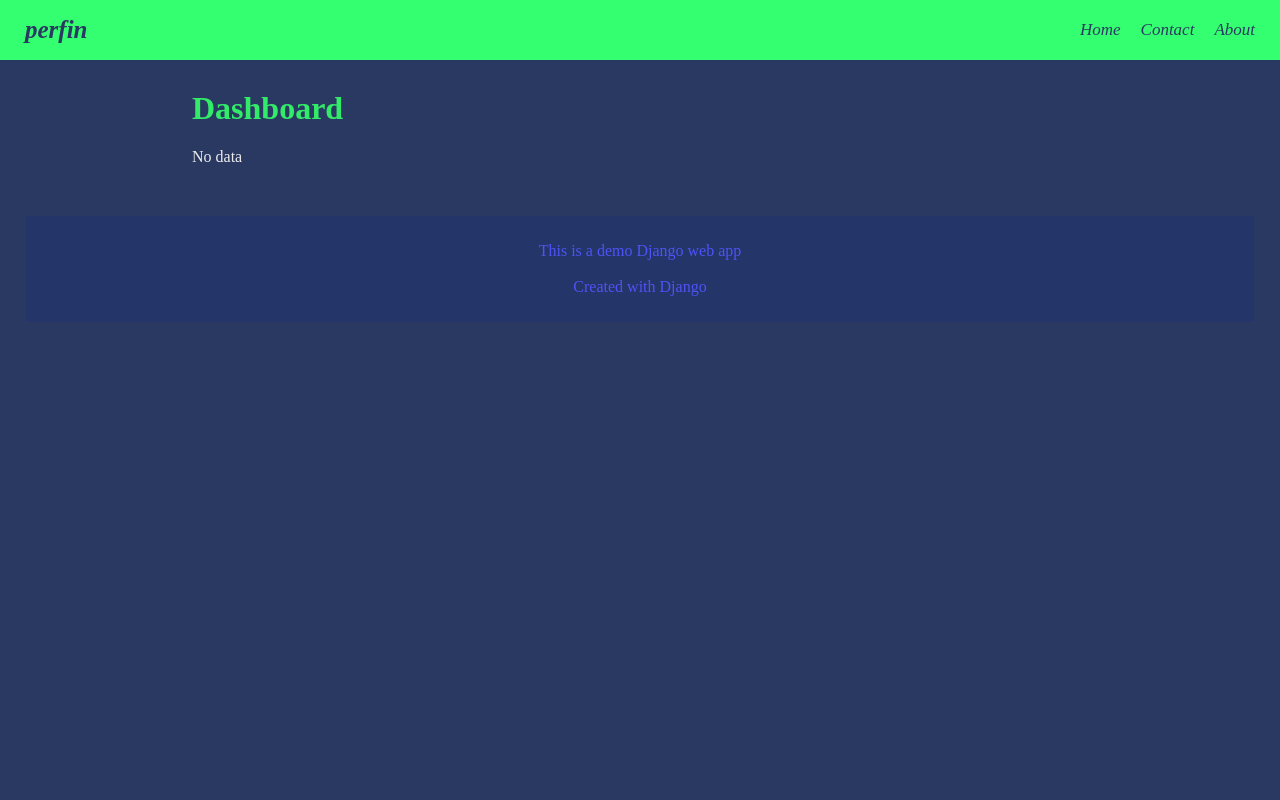
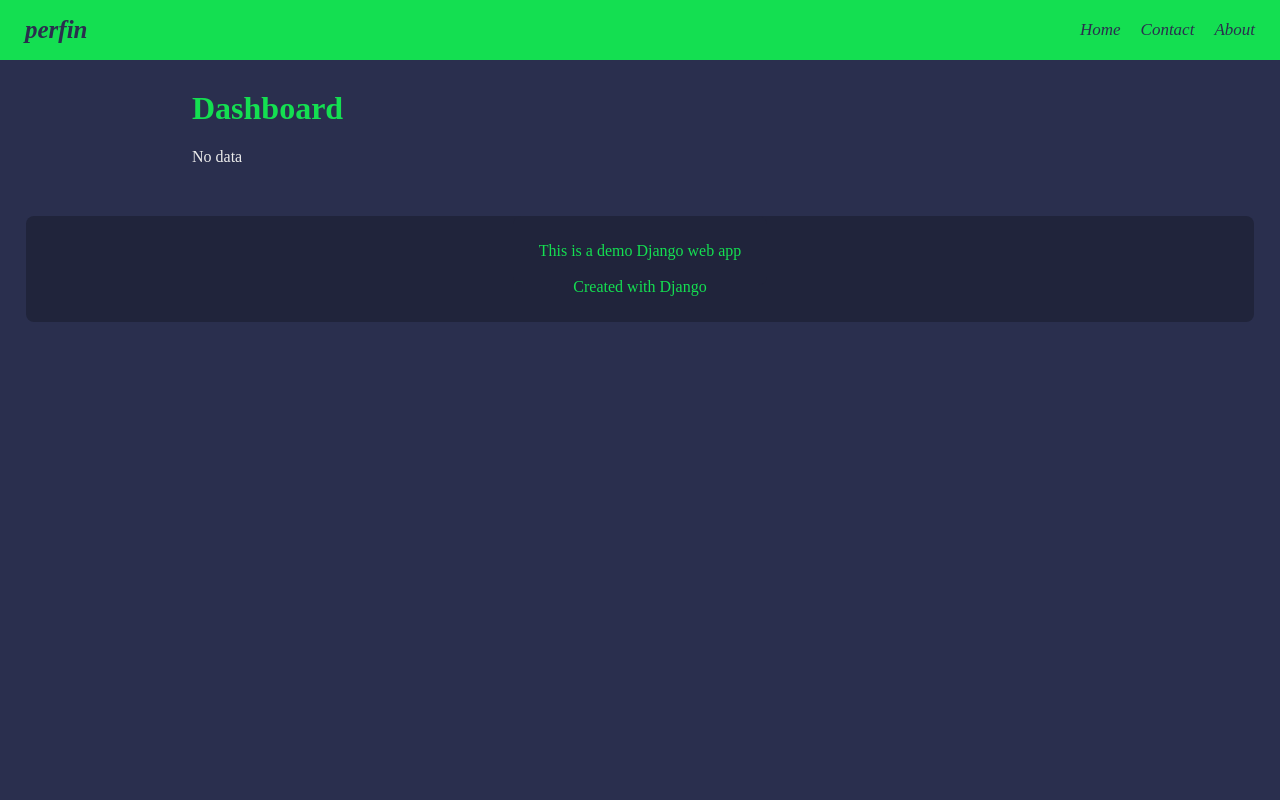
Before and after one commit to geomidas/perfin, a Django app: page / in a window 1280 px wide. Run offline with Django 3.2, Linux system fonts and the light colour scheme.

Commit message:
css styling

```diff
--- a/perfin/perfin/static/perfin/style.css
+++ b/perfin/perfin/static/perfin/style.css
@@ -1,13 +1,13 @@
 :root {
-    --header_background:       #34ff71;
+    --header_background:       #14df51;
     --header_hover_background: #000c3510;
     --header_hover_color:      #2a3961;
-    --body_background:         #2a3961;
-    --body_header_color:       #31eb69;
+    --body_background:         #2a2f4e;
+    --body_header_color:       #14df51;
     --body_color:              #ececec;
     --error_color:             #cf206f;
-    --footer_color:            #4f52f5;
-    --footer_background:       #243669;
+    --footer_color:            #14df51;
+    --footer_background:       #20243b;
 }
 * {
     box-sizing: border-box;
@@ -37,7 +37,7 @@ input {
     text-decoration: none;
     font-size: 17px;
     line-height: 20px;
-    border-radius: 6px;
+    border-radius: 8px;
     font-style: italic;
 }
 .header a.logo {
@@ -116,6 +116,7 @@ ul li:last-child {
     background-color: var(--footer_background);
     text-align: center;
     cursor: default;
+    border-radius: 8px;
 }
 .footer a {
     color: var(--footer_color);
```
